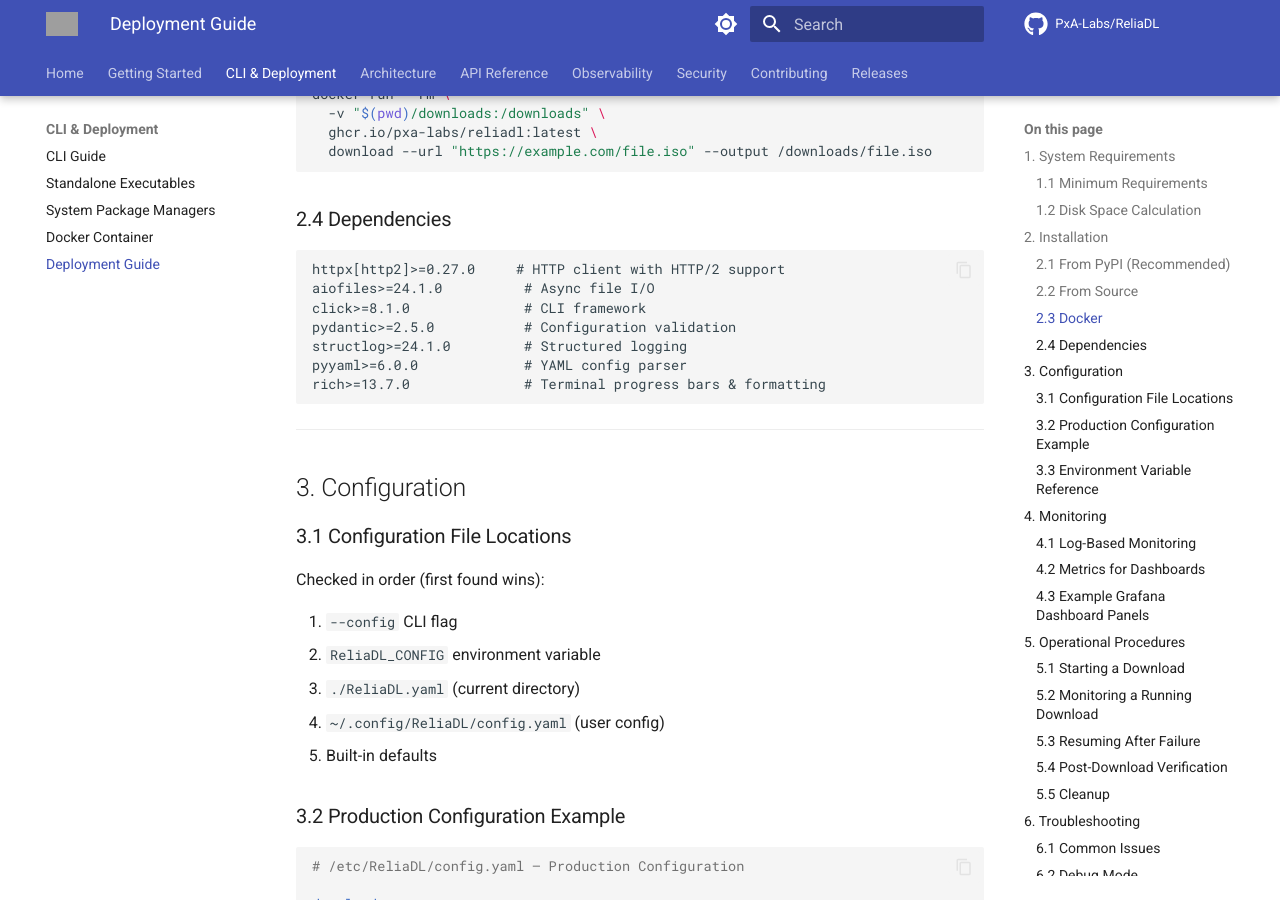
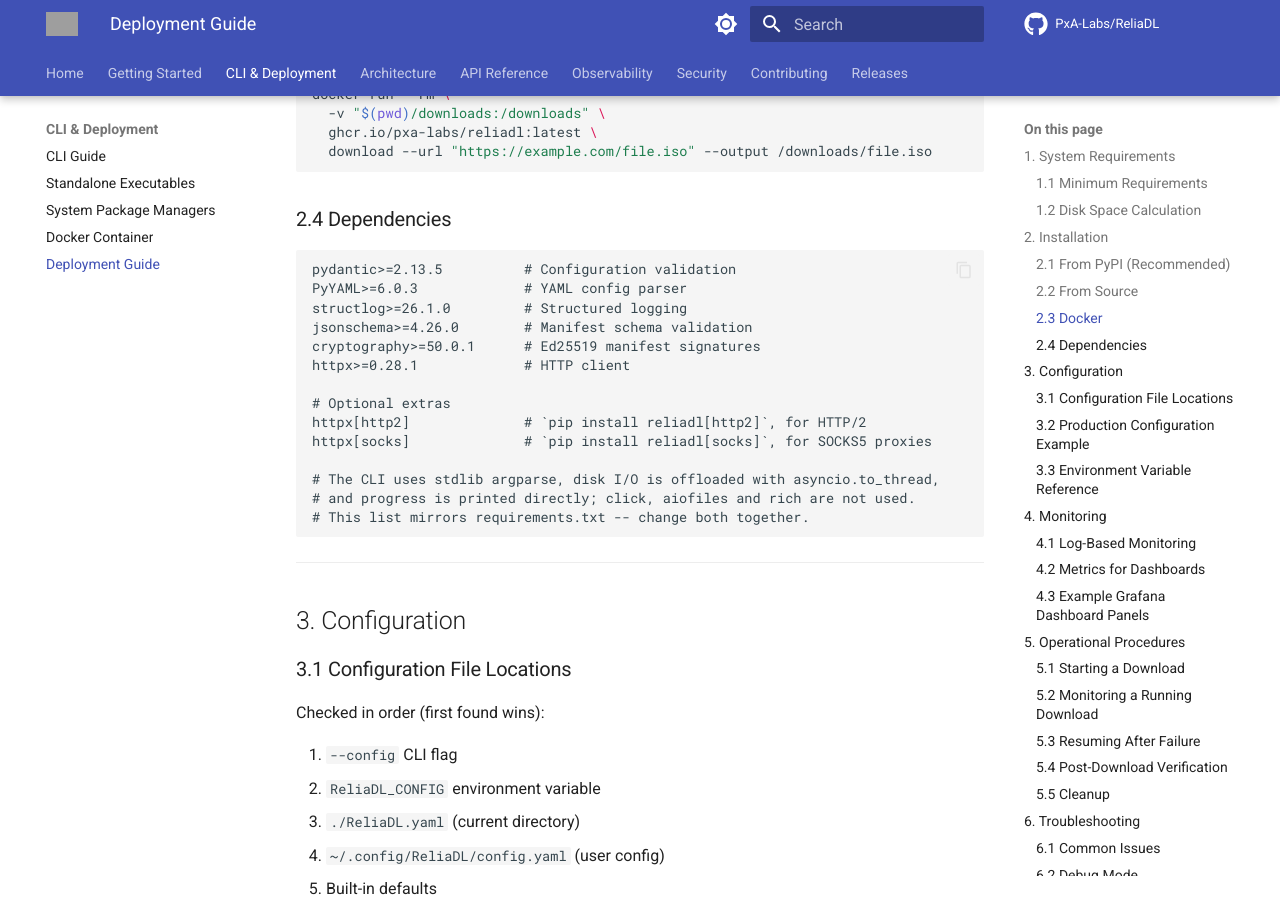
Before and after one commit to PxA-Labs/ReliaDL, an MkDocs documentation site: the page built from docs/DEPLOYMENT_GUIDE.md, in a window 1280 px wide and 900 px high, scrolled down 1586 px. Built offline with MkDocs 1.6.1 and Material for MkDocs 9.7.7, drawn with Linux system fonts in a browser that asks for light colours; comment, search, counter and statistics services are not loaded; the version menu is left out; grey boxes are pictures that could not be loaded.

Commit message:
docs: correct dependency claims; surface silently swallowed state errors
Documentation listed click, aiofiles, rich and pytest-asyncio as the stack. None
of them is a dependency: the CLI is stdlib argparse, disk I/O is offloaded with
asyncio.to_thread, progress is printed directly, and async tests use
unittest.IsolatedAsyncioTestCase. Corrected in PROJECT_OVERVIEW, ARCHITECTURE,
CONTRIBUTING and DEPLOYMENT_GUIDE, with the dependency list there now mirroring
requirements.txt and saying so.

state_manager previously discarded three failures with a bare `pass`:
- backup recovery: a corrupt backup left no trace at all, so the loss of the
  safety net was invisible. The primary error is still what the caller sees, but
  both are now logged, and a successful recovery is logged too.
- chmod and directory fsync: both legitimately fail on Windows, which is why they
  were swallowed, but when they fail elsewhere the 0600 guarantee in SECURITY.md
  and the durability of the rename no longer hold. Logged at debug.

Co-Authored-By: Claude Opus 5 <noreply@anthropic.com>

````diff
--- a/docs/DEPLOYMENT_GUIDE.md
+++ b/docs/DEPLOYMENT_GUIDE.md
@@ -69,13 +69,20 @@ docker run --rm \
 ### 2.4 Dependencies
 
 ```
-httpx[http2]>=0.27.0     # HTTP client with HTTP/2 support
-aiofiles>=24.1.0          # Async file I/O
-click>=8.1.0              # CLI framework
-pydantic>=2.5.0           # Configuration validation
-structlog>=24.1.0         # Structured logging
-pyyaml>=6.0.0             # YAML config parser
-rich>=13.7.0              # Terminal progress bars & formatting
+pydantic>=2.13.5          # Configuration validation
+PyYAML>=6.0.3             # YAML config parser
+structlog>=26.1.0         # Structured logging
+jsonschema>=4.26.0        # Manifest schema validation
+cryptography>=50.0.1      # Ed25519 manifest signatures
+httpx>=0.28.1             # HTTP client
+
+# Optional extras
+httpx[http2]              # `pip install reliadl[http2]`, for HTTP/2
+httpx[socks]              # `pip install reliadl[socks]`, for SOCKS5 proxies
+
+# The CLI uses stdlib argparse, disk I/O is offloaded with asyncio.to_thread,
+# and progress is printed directly; click, aiofiles and rich are not used.
+# This list mirrors requirements.txt -- change both together.
 ```
 
 ---
````
Also changed, not shown: docs/ARCHITECTURE.md (+4 -4 lines), docs/CONTRIBUTING.md (+3 -2 lines), docs/PROJECT_OVERVIEW.md (+3 -3 lines), 1 other file.
